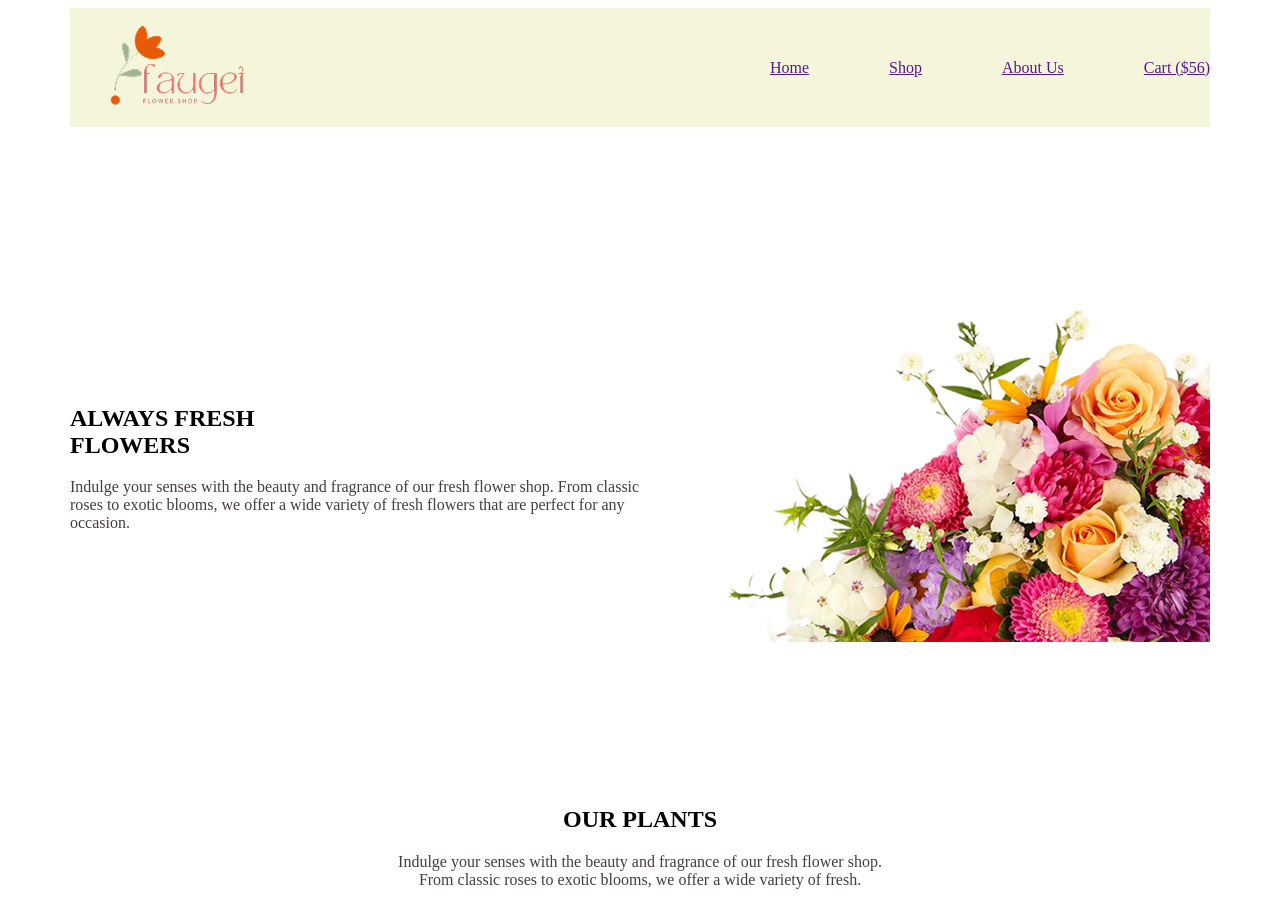
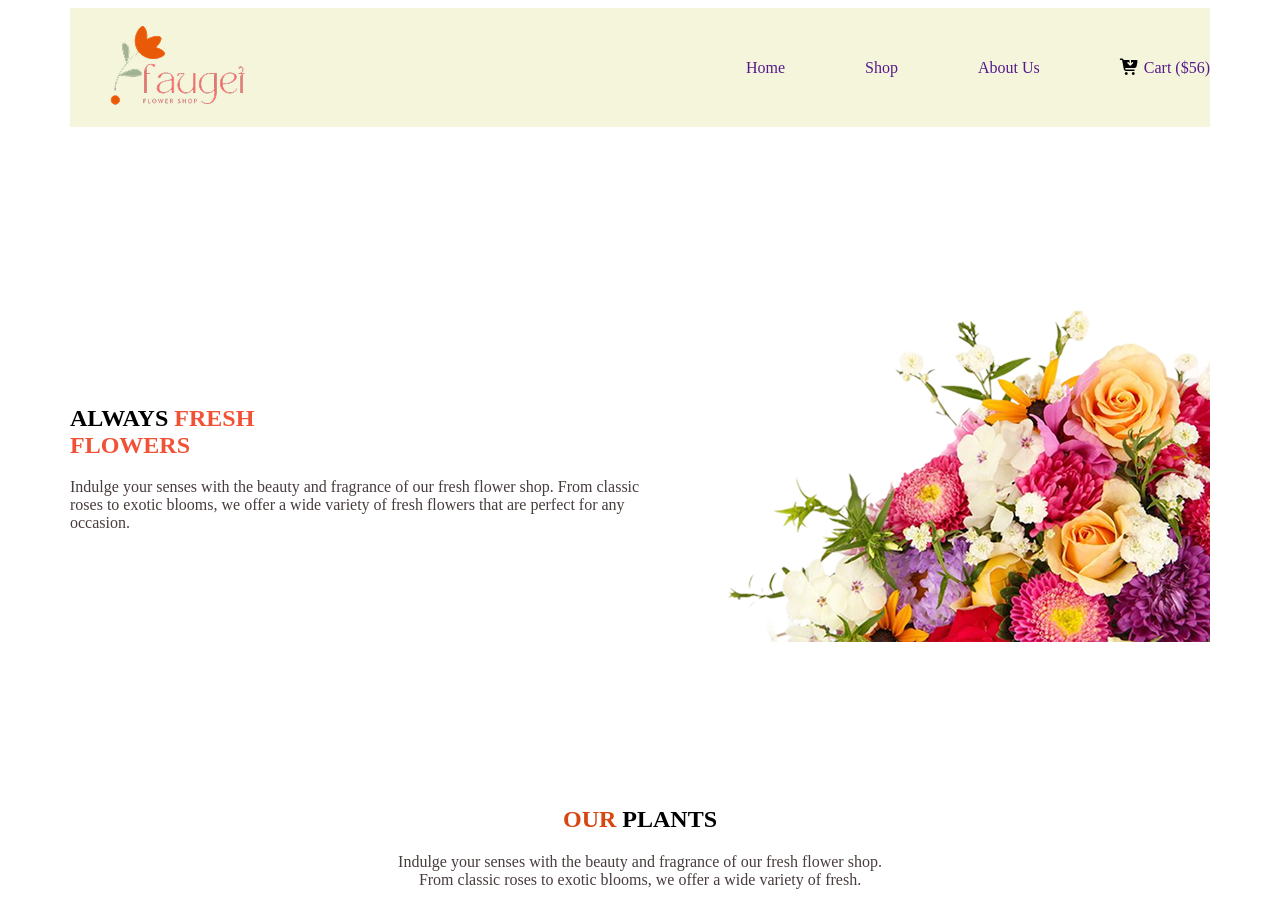
Before and after one commit to khairul965/PH-A2, a plain HTML site: page index.html in a window 1280 px wide. Shown: the top 902 px of the page. Drawn offline with Linux system fonts and the light colour scheme.

Commit message:
7th commit

```diff
--- a/index.html
+++ b/index.html
@@ -5,6 +5,8 @@
     <meta name="viewport" content="width=device-width, initial-scale=1.0">
     <title>responssive flower</title>
     <link rel="stylesheet" href="style.css">
+
+    <link rel="stylesheet" href="https://cdnjs.cloudflare.com/ajax/libs/font-awesome/7.0.0/css/all.min.css" integrity="sha512-DxV+EoADOkOygM4IR9yXP8Sb2qwgidEmeqAEmDKIOfPRQZOWbXCzLC6vjbZyy0vPisbH2SyW27+ddLVCN+OMzQ==" crossorigin="anonymous" referrerpolicy="no-referrer" />
 </head>
 <body>
     <!--nav section-->
@@ -16,7 +18,7 @@
                     <li class="l1"><a href="">Home</a></li>
                     <li class="l2"><a href="">Shop</a></li>
                     <li class="l3"><a href="">About Us</a></li>
-                    <li><a href="">Cart ($56)</a></li>
+                    <li><i class="fa-solid fa-cart-arrow-down"></i> <a href="">Cart ($56)</a></li>
                 </ul>
             </div>
         </nav>
@@ -24,7 +26,7 @@
 <!--banner section-->
     <section class="banner-section">
         <div class="banner-con">
-            <h1>ALWAYS FRESH <br>FLOWERS</h1>
+            <h1 style="font-weight: 900;">ALWAYS <span style="color: rgb(241, 82, 54);">FRESH <br>FLOWERS</span></h1>
             <P style="text-align: left;">Indulge your senses with the beauty and fragrance of our fresh flower shop. From classic roses to exotic blooms, we offer a wide variety of fresh flowers that are perfect for any occasion. </P>
 
         </div>
@@ -37,7 +39,7 @@
 
     <!--plant section-->
     <section class="plants">
-        <h1>OUR PLANTS</h1>
+        <h1> <span style="color: rgb(215, 69, 16);"> OUR</span> PLANTS</h1>
         <P>Indulge your senses with the beauty and fragrance of our fresh flower shop. <br> From classic roses to exotic blooms, we offer a wide variety of fresh.</P>
         <div class="card-container">
             <div class="card">
--- a/style.css
+++ b/style.css
@@ -23,6 +23,9 @@ nav ul{
 nav ul li{
 
     list-style: none;
+}
+a{
+    text-decoration: none;
 }
 @media screen and (max-width:576px) {
     .navbar{
@@ -199,6 +202,8 @@ nav ul li{
      align-items: center;
      border-radius: 8px;
      justify-content: center;
+     display: flex;
+     flex-direction: column;
 }
 .deal-left{
     display: grid;
```
